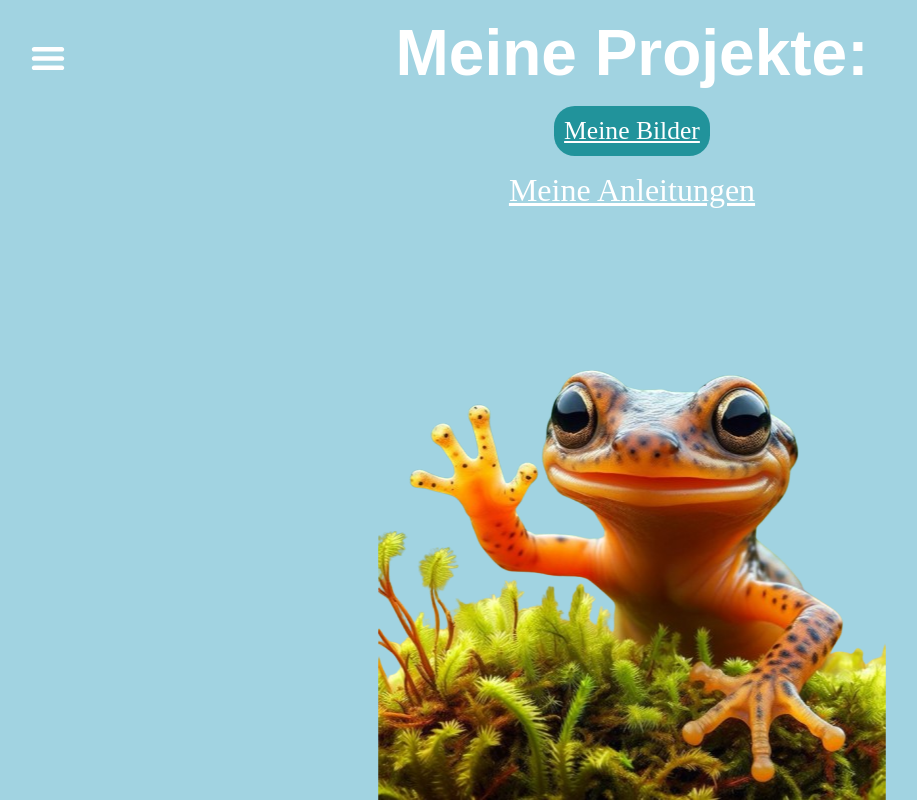
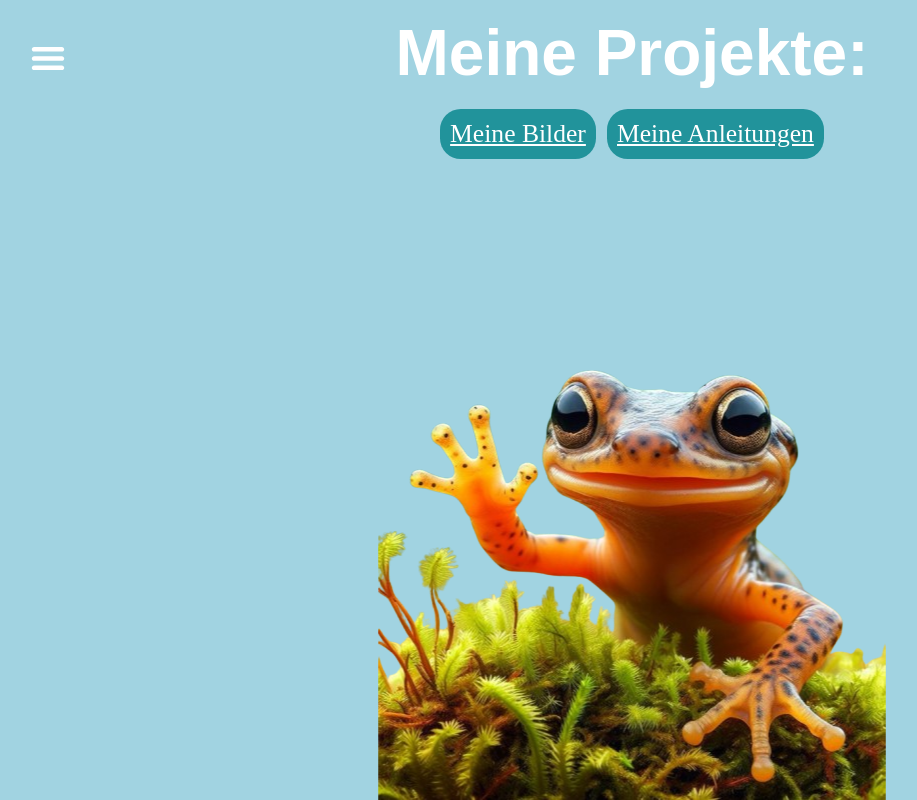
Before and after one commit to molchweb/projects, a plain HTML site: page index.html in a window 1280 px wide. Shown: the whole page, without its empty margins (8-925 px from the left). Drawn offline with Linux system fonts and the light colour scheme; files whose address does not match are found by name; a web font is replaced by a local one.

Commit message:
Update index.html

```diff
--- a/index.html
+++ b/index.html
@@ -22,7 +22,7 @@
     </div>
     <h1>Meine Projekte:</h1>
     <button class="button"><a href="fisch.html">  Meine Bilder</a></button>
-    <p><a href="guides.html">  Meine Anleitungen</a></p>
+    <button class="button"><a href="guides.html">  Meine Anleitungen</a></button>
     <img src="molch.png" alt="Molch">
     <img src="picture/molch.png" alt="Molch">
   </body>
```
